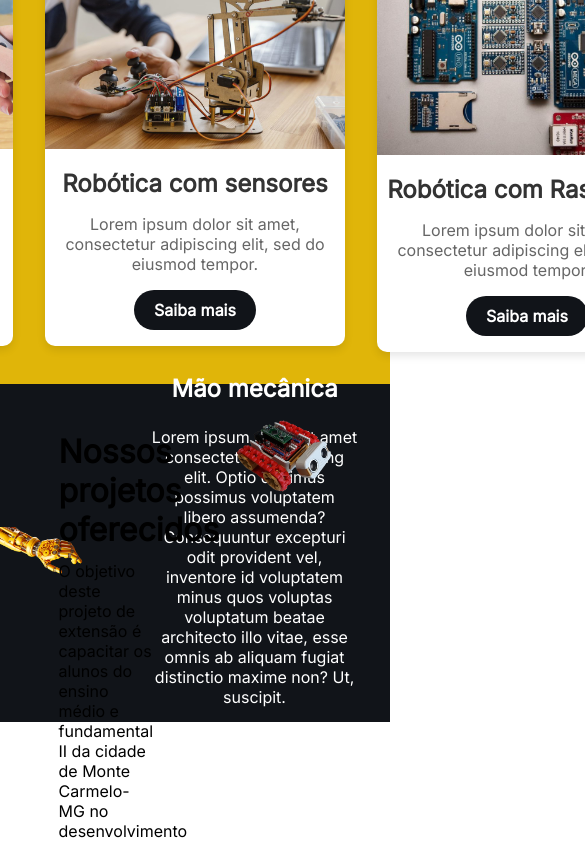
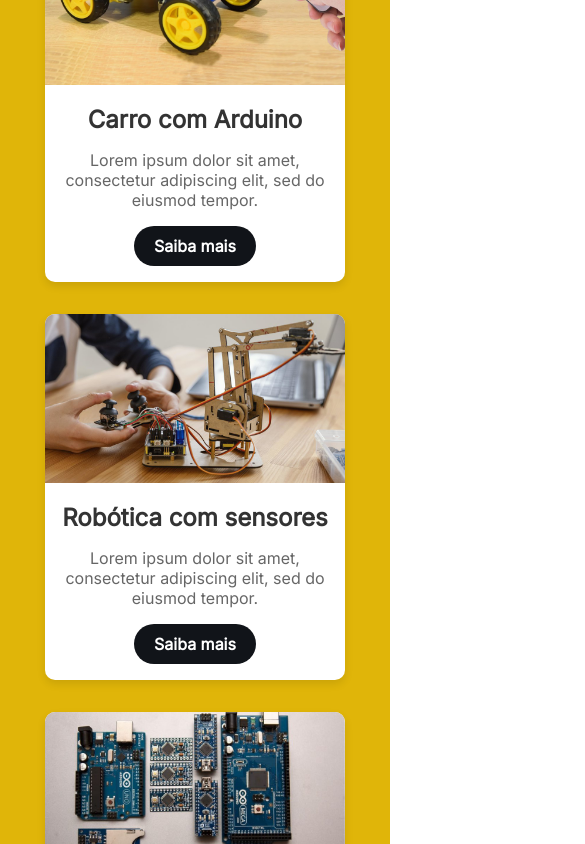
Before and after one commit to TremTechMc/SiteRob, a React (Vite) app: page / in a window 390 px wide. Shown: the part 1156-2000 px from the top of the page, 585 px wide, since content can reach past the window. Built offline with nearby package versions, Linux system fonts and the light colour scheme.

Commit message:
:sparkles: feat: update media querys

```diff
--- a/src/pages/Home.jsx
+++ b/src/pages/Home.jsx
@@ -75,6 +75,7 @@
         display: flex;
         flex-direction: column;
         align-items: center;
+        padding: 0;
 
         h1 {
             font-size: 1.5rem;
@@ -124,10 +125,16 @@
 
     @media screen and (max-width: 730px) {
         margin-top: 0;
+        padding-bottom: 2rem;
         height: auto;
-        display: flex;
-        flex-direction: column;
-        align-items: center;
+
+        h1{
+            font-size: 1.5rem;
+            margin-top: 0;
+            text-align: center;
+            margin-left: 10px;
+            margin-right: 10px;
+        }
     }
 `;
 
@@ -135,6 +142,12 @@
     display: flex;
     justify-content: center;
     align-items: center;
+
+    @media screen and (max-width: 730px) {
+        flex-direction: column;
+        justify-content: center;
+        align-items: center;
+    }
 `;
 
 const ContainerDiv3 = styled.div`
@@ -143,6 +156,11 @@
     display: flex;
     align-items: center;
     justify-content: center;
+
+    @media screen and (max-width: 730px) {
+        height: auto;
+        flex-direction: column;
+    }
 `;
 
 const ImageDivHand = styled.div`
@@ -156,6 +174,10 @@
         justify-content: center;
         align-items: center;
     }
+
+    @media screen and (max-width: 730px) {
+        width: 80%;
+    }
 `;
 
 const ContainerDiv4 = styled.div`
@@ -164,12 +186,23 @@
     display: flex;
     align-items: center;
     justify-content: center;
+
+    @media screen and (max-width: 730px) {
+        height: auto;
+    }
 `;
 
 const InnerContainer = styled.div`
     display: flex;
     width: 70%;
     justify-content: space-between;
+
+    @media screen and (max-width: 730px) {
+        flex-direction: column;
+        display: flex;
+        justify-content: center;
+        align-items: center;
+    }
 `;
 
 
@@ -187,6 +220,10 @@
     li{
         margin-left: 10px;
     }
+
+    @media screen and (max-width: 730px) {
+        width: 100%;
+    }
 `;
 
 const ImageDiv2 = styled.div`
@@ -199,6 +236,11 @@
         justify-content: center;
         align-items: center;
     }
+
+    @media screen and (max-width: 730px) {
+        padding-top: 3rem;
+        width: 80%;
+    }
 `;
 
 const ContainerDiv5 = styled.div`
@@ -206,6 +248,12 @@
     justify-content: center;
     align-items: center;    ;
     height: 50vh;
+
+    @media screen and (max-width: 730px) {
+        height: auto;
+        padding-top: 3rem;
+        padding-bottom: 1rem;
+    }
 `;
 
 const CardContainerDiv = styled.div`
@@ -222,6 +270,16 @@
         width: 45%;
         height: auto;
         margin-bottom: 7rem;
+    }
+
+    @media screen and (max-width: 730px) {
+        height: auto;
+        flex-direction: column;
+
+        img{
+            width: 70%;
+            margin-bottom: 0;
+        }
     }
 `;
 
```
